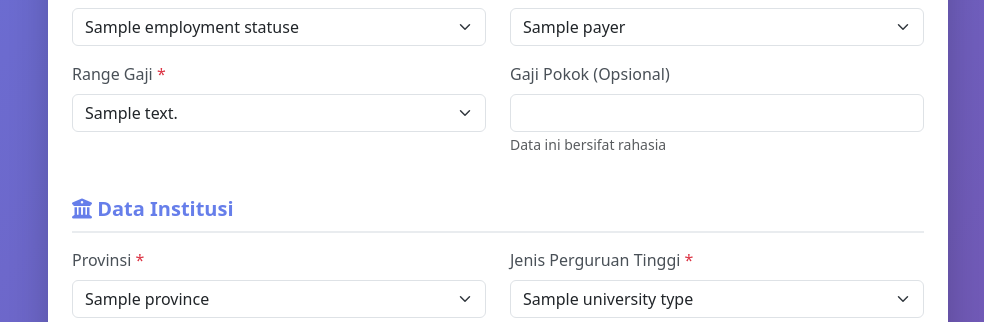
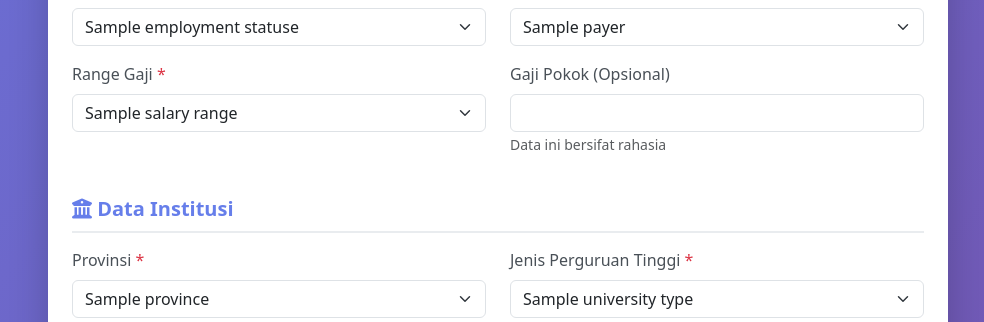
Before and after one commit to yoezron/spk-app, a CodeIgniter 4 app: the page made by app/Views/auth/register.php in a window 1280 px wide. Shown: the part 1222-1544 px from the top of the page, without its empty margins (142-1126 px from the left). Run offline with PHP 8.4 and a stand-in for CodeIgniter, Linux system fonts and the light colour scheme; the template is opened without the code that fills it: most values are stand-ins (such as "Sample title", 1, 10 or a date in 2020); data that the repository does not hold is empty; some libraries are stand-ins or nearby versions.

Commit message:
Fix salary range dropdown to use 'name' column instead of 'range_text'
Changed salary_ranges dropdown in registration form to use correct
column name 'name' instead of non-existent 'range_text'.

Error fixed: Undefined array key 'range_text' at
app/Views/auth/register.php:261

The salary_ranges table schema has these columns:
- id
- name (correct column to use)
- min_amount
- max_amount
- display_order
- is_active

File: app/Views/auth/register.php:261

```diff
--- a/app/Views/auth/register.php
+++ b/app/Views/auth/register.php
@@ -258,7 +258,7 @@
                                 <?php if (isset($salaryRanges)): ?>
                                     <?php foreach ($salaryRanges as $range): ?>
                                         <option value="<?= $range['id'] ?>" <?= old('salary_range_id') == $range['id'] ? 'selected' : '' ?>>
-                                            <?= esc($range['range_text']) ?>
+                                            <?= esc($range['name']) ?>
                                         </option>
                                     <?php endforeach; ?>
                                 <?php endif; ?>
```
